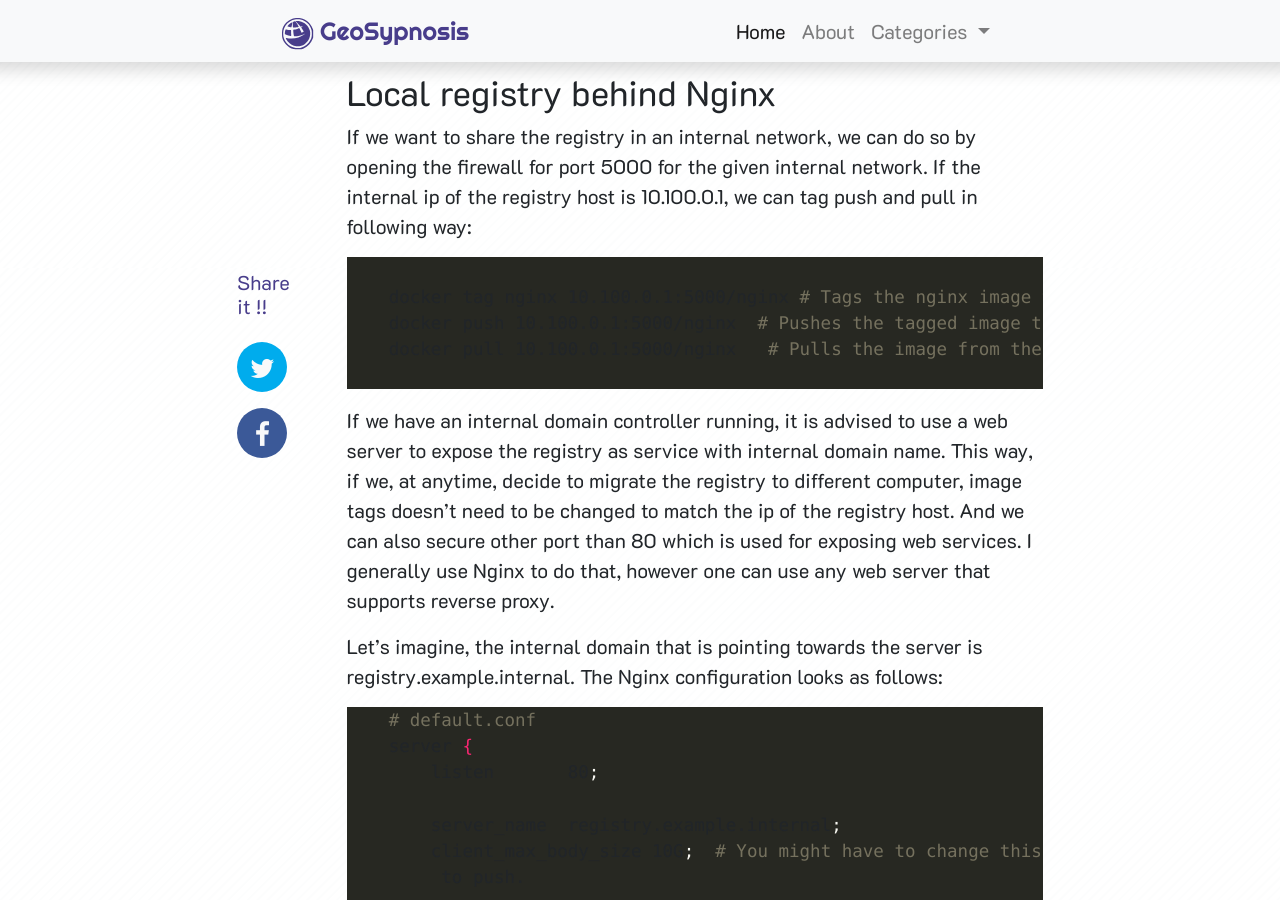
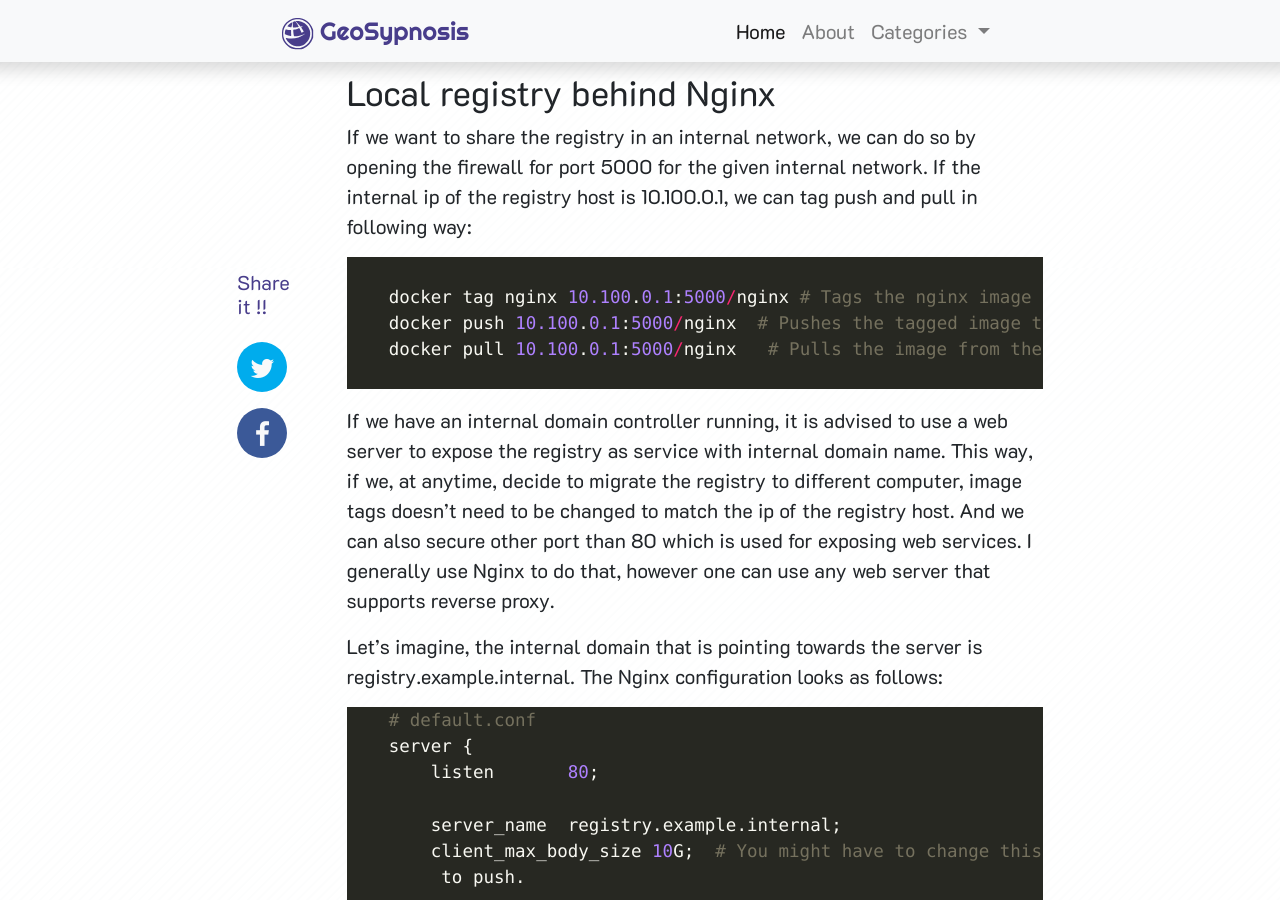
Before and after one commit to Geosynopsis/geosynopsis.github.io, a Jekyll site: the page built from _posts/2018-11-19-Insecure-docker-registry.md, in a window 1280 px wide and 900 px high, scrolled down 1187 px. Built offline with Jekyll 4.4.1, drawn with Linux system fonts in a browser that asks for light colours; nearby versions of some CDN libraries; comment, search, counter and statistics services are not loaded; some of the changed text lies outside the part shown.

Commit message:
Local registry

```diff
--- a/_posts/2018-11-19-Insecure-docker-registry.md
+++ b/_posts/2018-11-19-Insecure-docker-registry.md
@@ -11,7 +11,7 @@ title_image: /assets/images/posts/dockerlogo.png
 It is fairly easy to host a docker registry locally. All we need to do is pull the docker image of registry and
 host them.
 
-{% highlight bash %}
+{% highlight python %}
 
     docker run -p 5000:5000 --name localregistry registry:2
 
@@ -19,7 +19,7 @@ host them.
 
 If we want to save the registry images at certain location, we can as well mount the directory as following:
 
-{% highlight bash %}
+{% highlight python %}
 
     docker run -p 5000:5000 --name localregistry -v /path/to/dir:/var/lib/registry registry:2
 
@@ -31,7 +31,7 @@ The registry should be available at http://localhost:5000.
 
 We can tell docker to use the locally hosted registry by tagging image.
 
-{% highlight bash %}
+{% highlight python %}
 
     docker pull nginx  # pulls image from the docker registry
     docker tag nginx localhost:5000/nginx   # Tags the nginx image to use registry localhost:5000
@@ -40,7 +40,7 @@ We can tell docker to use the locally hosted registry by tagging image.
 
 Now, we can push and pull the image from local registry with following commands.
 
-{% highlight bash %}
+{% highlight python %}
 
     docker push localhost:5000/nginx  # pushes the tagged image to the registry
     docker pull localhost:5000/nginx   # pulls the image from the local registry
@@ -52,7 +52,7 @@ If we want to share the registry in an internal network, we can do so by opening
 given internal network. If the internal ip of the registry host is 10.100.0.1, we can tag push and pull in following
 way:
 
-{% highlight bash %}
+{% highlight python %}
 
     docker tag nginx 10.100.0.1:5000/nginx # Tags the nginx image to use registry 10.100.0.1:5000
     docker push 10.100.0.1:5000/nginx  # Pushes the tagged image to the registry
@@ -70,7 +70,7 @@ supports reverse proxy.
 Let's imagine, the internal domain that is pointing towards the server is registry.example.internal. The Nginx
 configuration looks as follows:
 
-{% highlight bash %}
+{% highlight python %}
     # default.conf
     server {
         listen       80;
@@ -89,7 +89,7 @@ configuration looks as follows:
 Now, if we run nginx with given configuration, the registry should be available at http://registry.example.internal
 and images can be tagged, pushed and pulled as follows:
 
-{% highlight bash %}
+{% highlight python %}
 
     docker tag nginx registry.example.internal/nginx # Tags the nginx image to use registry 10.100.0.1:5000
     docker push registry.example.internal/nginx  # Pushes the tagged image to the registry
@@ -106,7 +106,7 @@ insecure registry. But if it is only for internal/developmental purpose, one mig
 hassle to make the registry to communicate through https. In such a case, we can make docker to use insecure
 registry with following command:
 
- {% highlight bash %}
+ {% highlight python %}
 
     dockerd --insecure-registry=registry.example.internal
 
@@ -114,7 +114,7 @@ registry with following command:
 
 Or we can edit /etc/docker/daemon.json to accomodate the insecure registry
 
-{% highlight bash %}
+{% highlight python %}
     # /etc/docker/daemon.json
     {
      ...
```
